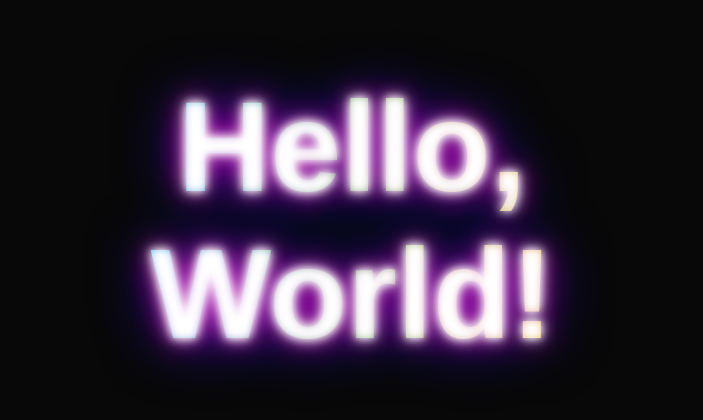
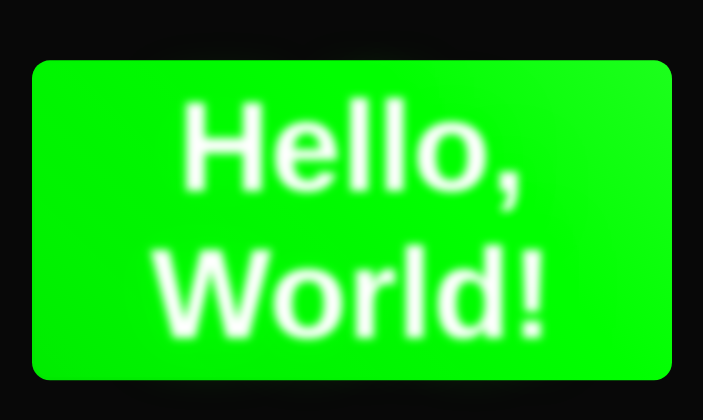
Before and after one commit to yitianNani/tutorialForNani, a plain HTML site: page index.html in a window 1280 px wide. Shown: the part 172-592 px from the top of the page, without its empty margins (288-991 px from the left). Drawn offline with Linux system fonts and the light colour scheme.

Commit message:
kate change color

```diff
--- a/styles.css
+++ b/styles.css
@@ -33,15 +33,49 @@ body {
 .rainbow-text {
     font-size: clamp(3rem, 10vw, 8rem);
     font-weight: bold;
-    background: linear-gradient(270deg, #ff0000, #ff9900, #ffff00, #33ff00, #00ffff, #3300ff, #ff00cc, #ff0000);
+    background: linear-gradient(270deg, #ff0000, #ff9900, #ffff00, #00ff00, #00ffff, #3300ff, #ff00cc, #ff0000);
     background-size: 200% 200%;
     -webkit-background-clip: text;
     -webkit-text-fill-color: transparent;
     background-clip: text;
     color: transparent;
     animation: rainbow 3s linear infinite, float 3s ease-in-out infinite;
-    text-shadow: 0 0 8px #fff, 0 0 16px #fff, 0 0 32px #ff00cc, 0 0 64px #3300ff;
+    text-shadow: 0 0 8px #fff, 0 0 16px #00ff00, 0 0 32px #00ff00, 0 0 64px #00ff00;
     user-select: none;
+    position: relative;
+    padding: 10px;
+    border: 3px solid transparent;
+    border-radius: 15px;
+    background-clip: padding-box;
+}
+
+.rainbow-text::before {
+    content: '';
+    position: absolute;
+    top: -3px;
+    left: -3px;
+    right: -3px;
+    bottom: -3px;
+    background: linear-gradient(45deg, #00ff00, #00cc00, #00ff00, #66ff66);
+    background-size: 400% 400%;
+    animation: greenBorder 3s ease-in-out infinite;
+    border-radius: 18px;
+    z-index: -1;
+}
+
+.rainbow-text::after {
+    content: '';
+    position: absolute;
+    top: 0;
+    left: 0;
+    right: 0;
+    bottom: 0;
+    background: linear-gradient(45deg, transparent 30%, rgba(0, 255, 0, 0.3) 50%, transparent 70%);
+    background-size: 200% 200%;
+    animation: greenGlow 2s ease-in-out infinite;
+    pointer-events: none;
+    z-index: -1;
+    border-radius: 15px;
 }
 
 @keyframes rainbow {
@@ -59,6 +93,24 @@ body {
     }
     50% {
         transform: translateY(-10px);
+    }
+}
+
+@keyframes greenGlow {
+    0%, 100% {
+        background-position: 0% 50%;
+    }
+    50% {
+        background-position: 100% 50%;
+    }
+}
+
+@keyframes greenBorder {
+    0%, 100% {
+        background-position: 0% 50%;
+    }
+    50% {
+        background-position: 100% 50%;
     }
 }
 
```
